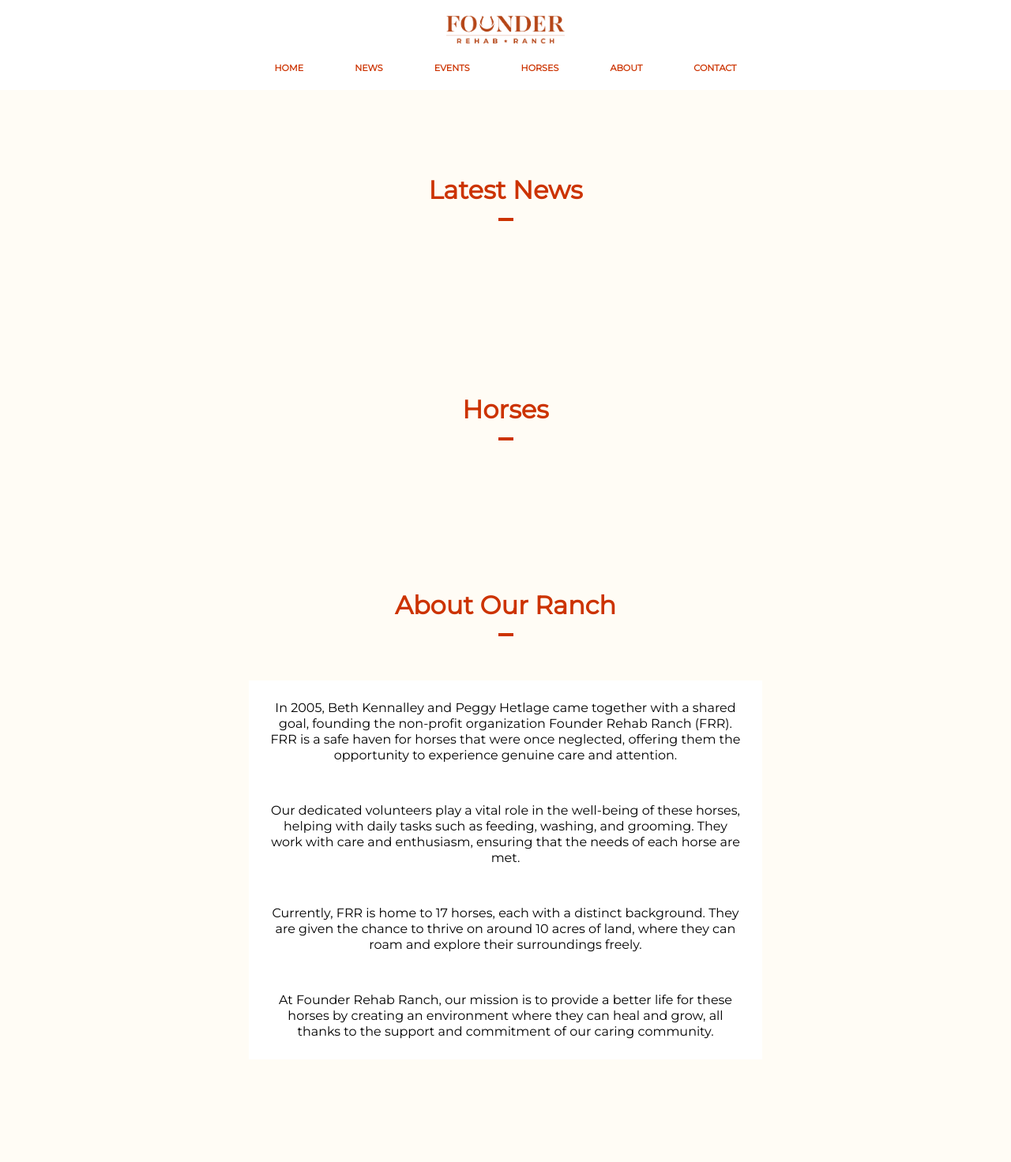
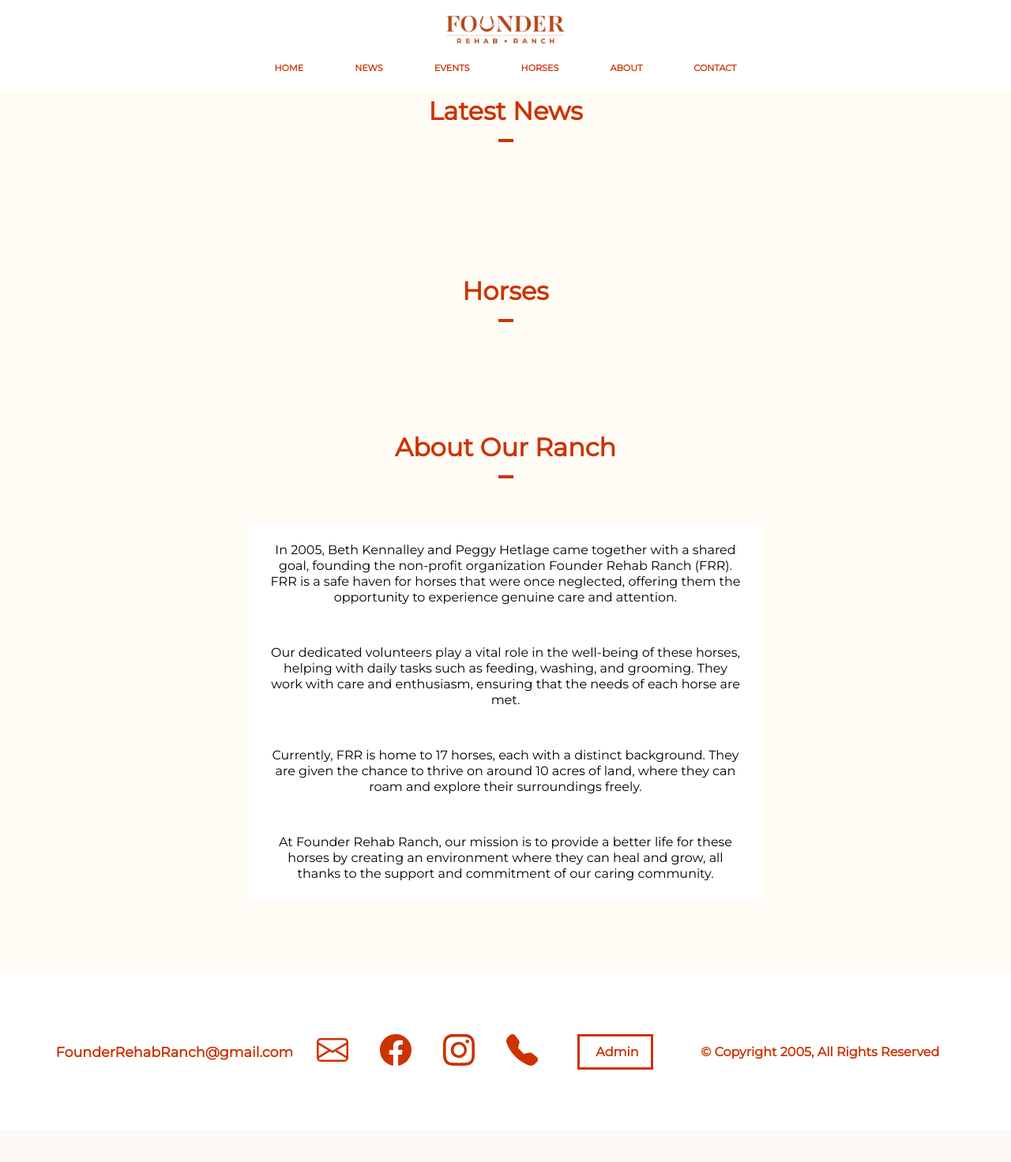
Before and after one commit to FounderRehabDev/deployment, a Django app: page / in a window 1280 px wide. Shown: the top 1472 px of the page at 79% size. After the commit the page ends 1355 px from the top, so only its background shows below. Run offline with Django 4.2, Linux system fonts and the light colour scheme; data that the repository does not hold is empty; some web fonts are replaced.

Commit message:
Update style_new.css

```diff
--- a/donate/static/donate/style_new.css
+++ b/donate/static/donate/style_new.css
@@ -166,7 +166,7 @@ h2 hr {
 }
 
 .spacer {
-    height: 100px;
+    height: 50px;
     width: 100%;
     margin: 0 auto;
     display: block;
```
